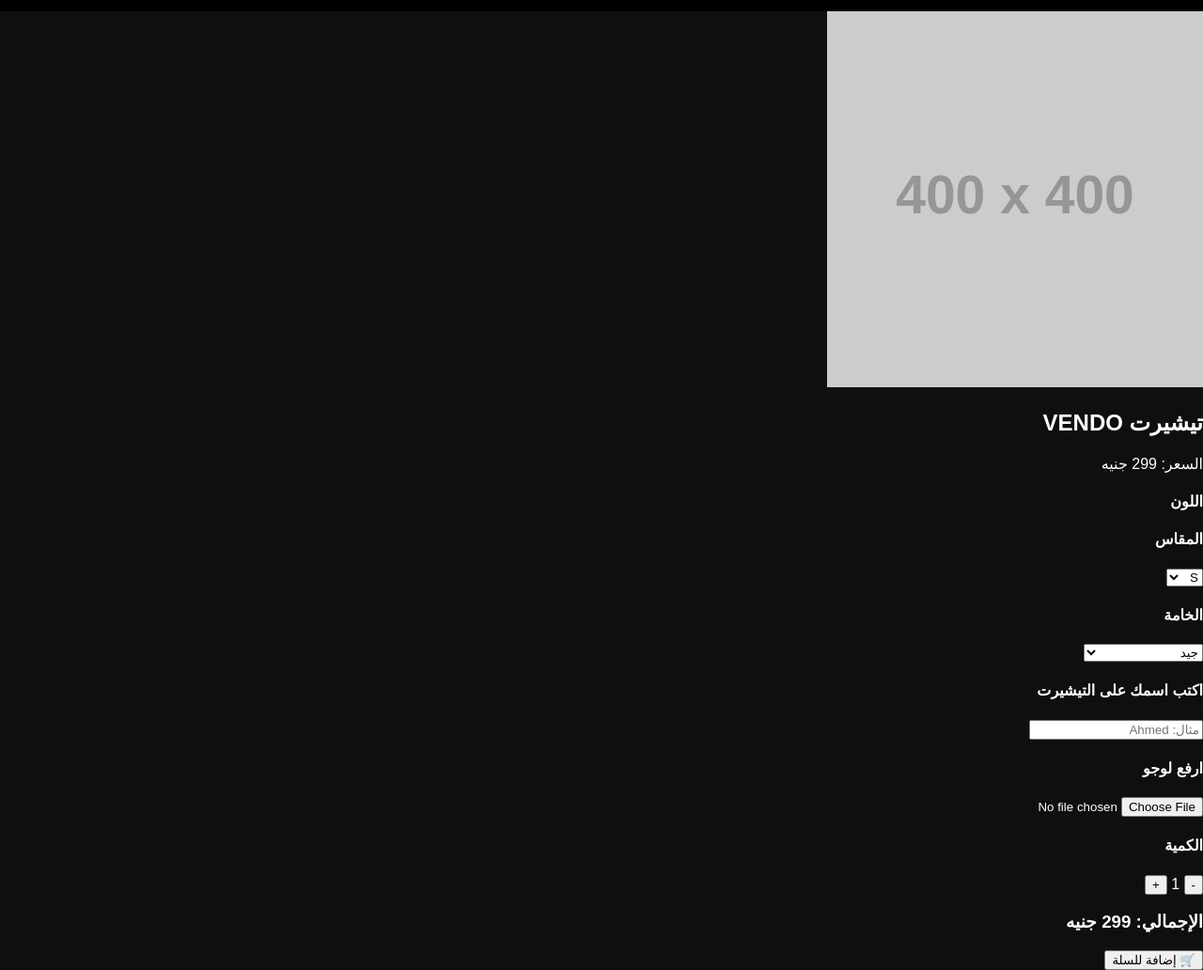
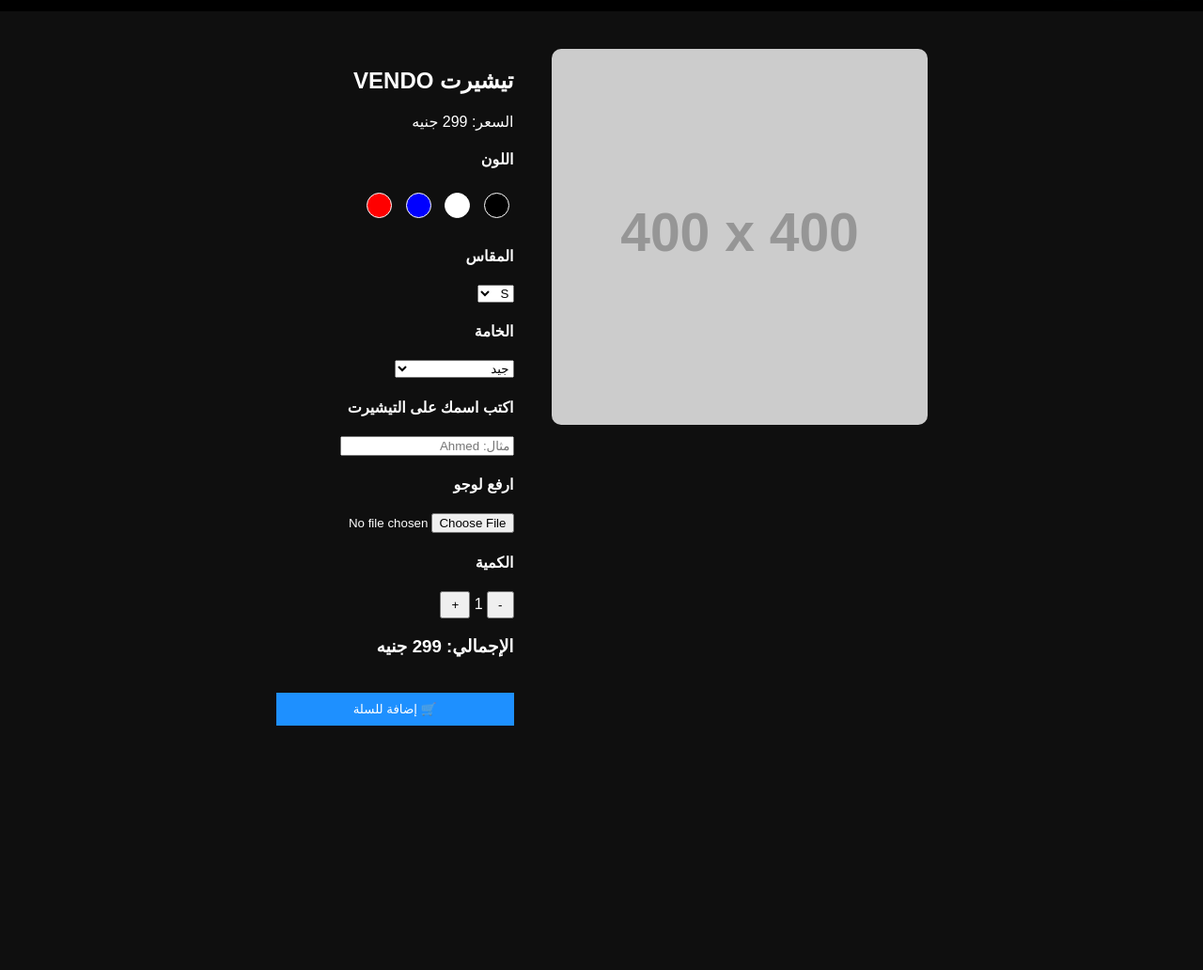
Before and after one commit to ahmedrafaat473-hash/vendo-store, a plain HTML site: page product.html in a window 1280 px wide. Shown: the part 50-1082 px from the top of the page at 94% size. After the commit the page ends 862 px from the top, so only its background shows below. Drawn offline with Linux system fonts and the light colour scheme; placeholder pictures from the web are drawn by us; a script that the page names is missing.

Commit message:
Update style.css

```diff
--- a/style.css
+++ b/style.css
@@ -78,3 +78,42 @@
   padding: 20px;
   background: black;
 }
+.product-page{
+  display:flex;
+  justify-content:center;
+  gap:40px;
+  padding:40px;
+}
+
+.product-image img{
+  width:400px;
+  border-radius:10px;
+}
+
+.product-options{
+  max-width:300px;
+}
+
+.colors span{
+  width:25px;
+  height:25px;
+  display:inline-block;
+  margin:5px;
+  border-radius:50%;
+  cursor:pointer;
+  border:1px solid #fff;
+}
+
+.qty button{
+  padding:5px 10px;
+}
+
+.buy{
+  margin-top:20px;
+  padding:10px;
+  width:100%;
+  background:#1e90ff;
+  border:none;
+  color:white;
+  cursor:pointer;
+}
```
